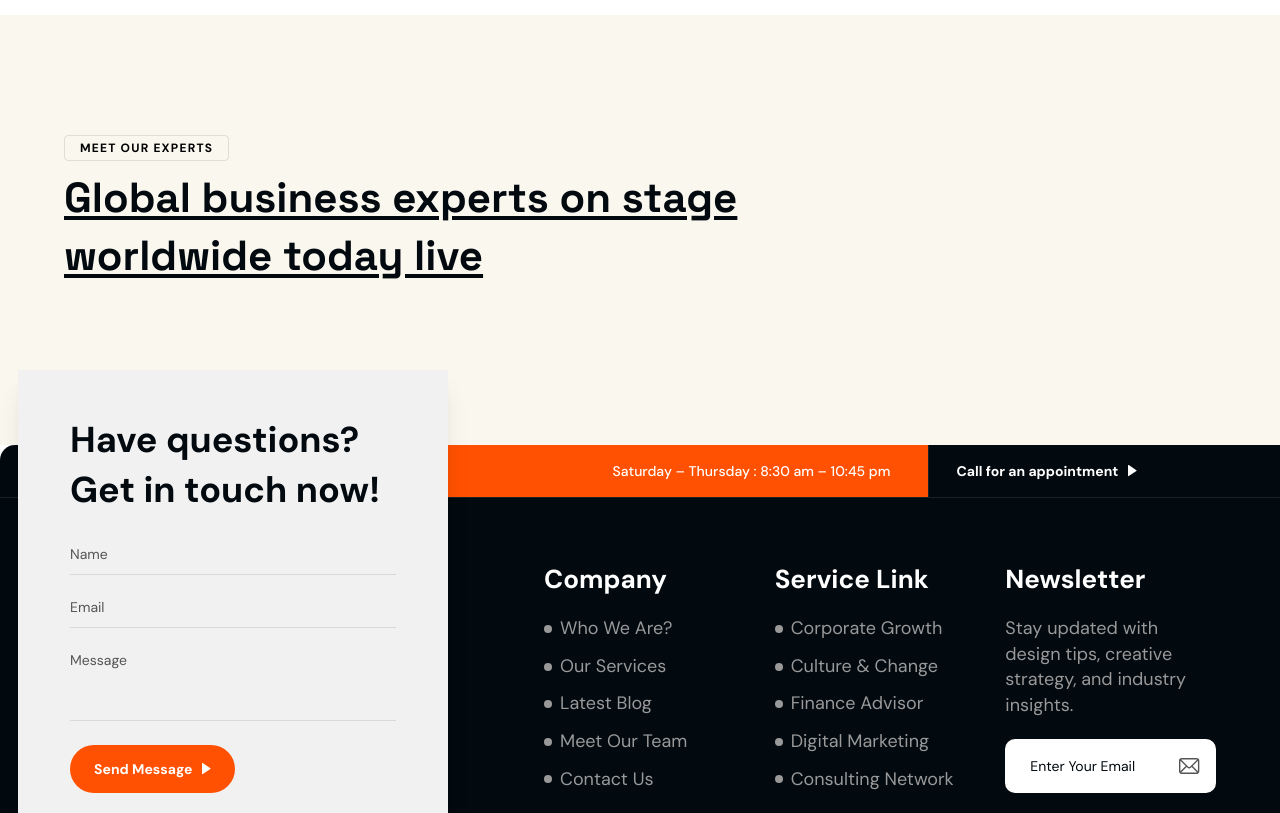
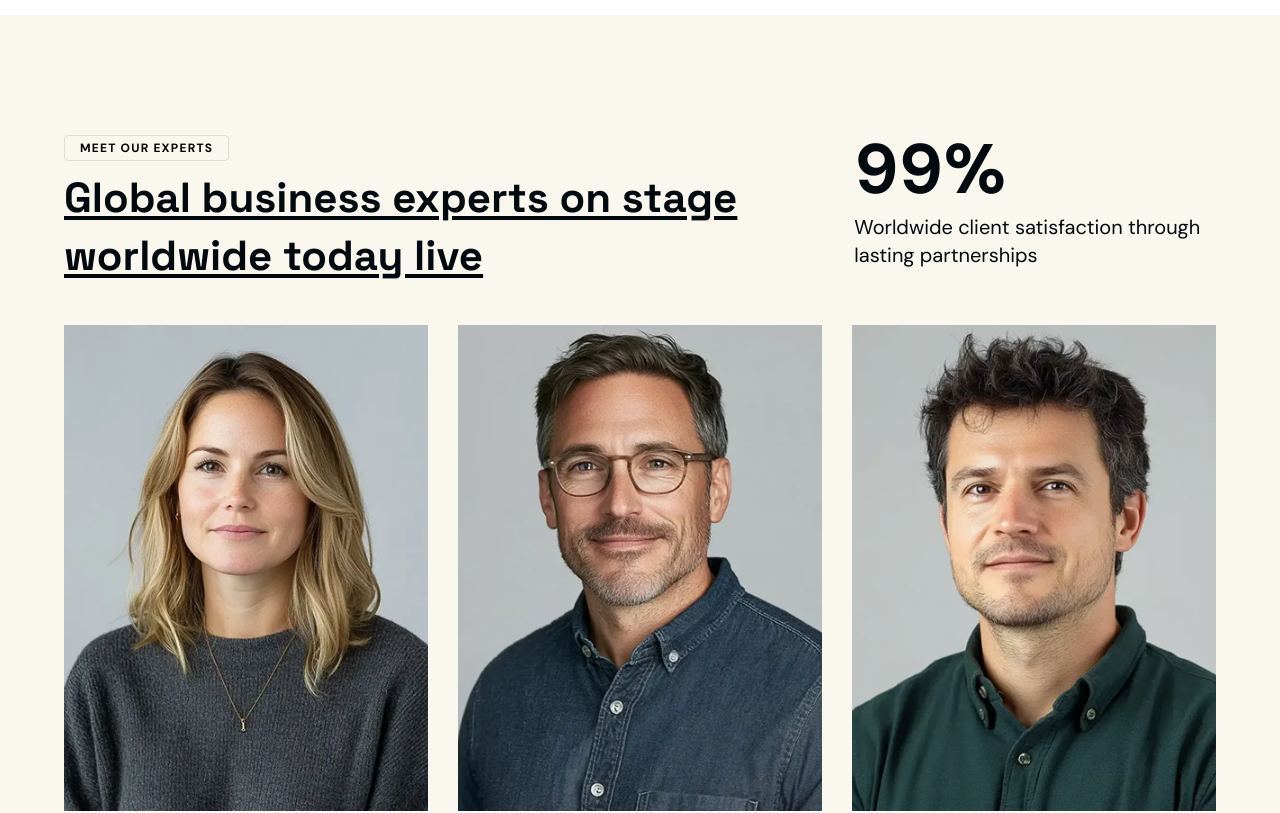
Before and after one commit to Mostofa-zaman/bitox-business-consulting-website, a Next.js app: page /consulting-agency in a window 1280 px wide. Shown: the part 7300-8113 px from the top of the page. Built offline with nearby package versions, Linux system fonts and the light colour scheme.

Commit message:
feat(OurExperts): add expert cards grid and images

```diff
--- a/src/components/homeTwo/OurExperts.jsx
+++ b/src/components/homeTwo/OurExperts.jsx
@@ -1,6 +1,15 @@
 import React from 'react'
 import Container from "@/components/common/Container"
+import { Grid } from "../common/Responsive";
+import Image from 'next/image';
+import allImages from '../helper/imageProvider';
 
+
+const experts = [
+  { id: 1, name: "Julian Hayes" },
+  { id: 2, name: "Jamie Rivers" },
+  { id: 3, name: "Avery Blake" },
+];
 
 export default function OurExperts() {
   return (
@@ -79,7 +88,31 @@ export default function OurExperts() {
                 strokeDasharray="2 2"
               />
             </svg>
+            <div className="pl-3">
+              <p className="text-[20px] md:text-[38px] lg:text-[70px] font-bold leading-none mb-2 text-primary">
+                99%
+              </p>
+              <p className="text-[18px] lg:text-[20px] text-primary lg:leading-7">
+                Worldwide client satisfaction through lasting partnerships
+              </p>
+            </div>
           </div>
+
+            {/* ── Expert Cards Grid */}
+        <Grid cols={{ base: 1, sm:2, md: 3 }} gap={30}>
+          {allImages.home2OurExperts.map((expert, index) => (
+            <div key={expert.id} className="bg-white">
+              <div className="relative w-full aspect-[3/4]">
+                <Image
+                  src={expert.img}
+                  alt={experts[index]?.name ?? "Expert"}
+                  fill
+                  className="object-cover"
+                />
+              </div>
+            </div>
+          ))}
+        </Grid>
       </Container>
     </section>
   )
```
